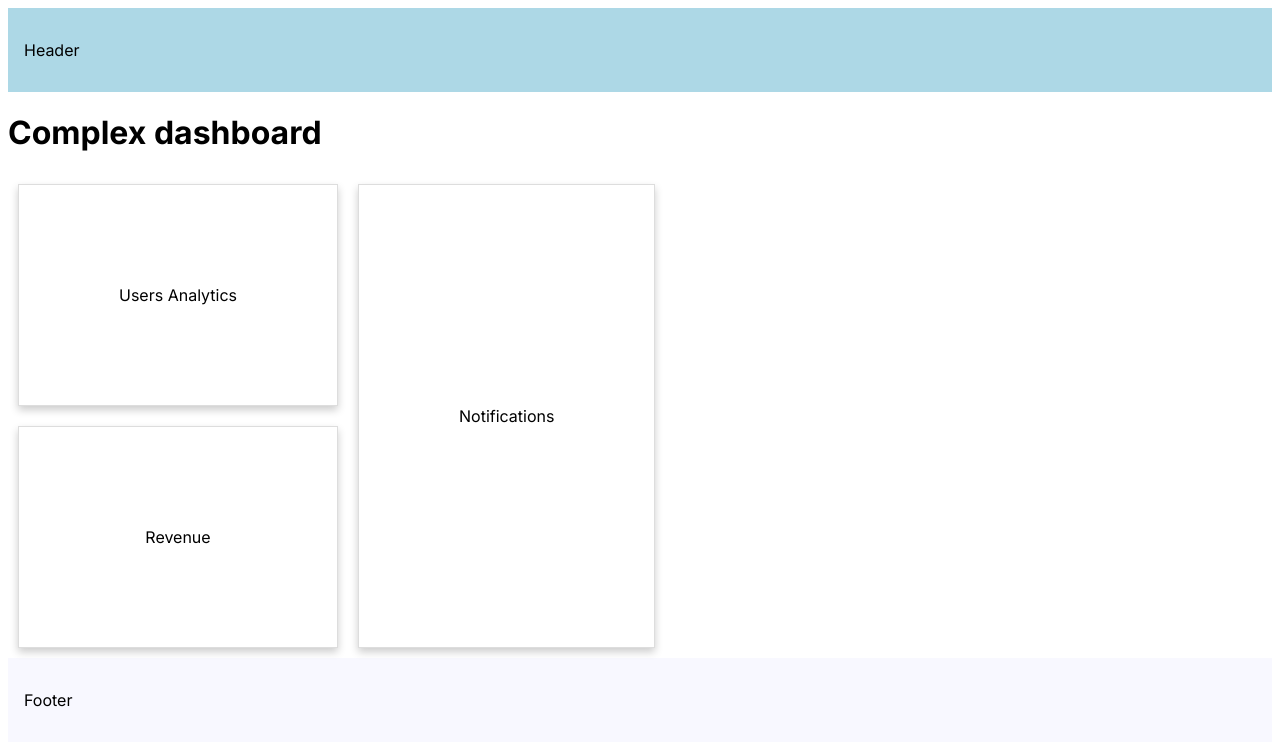
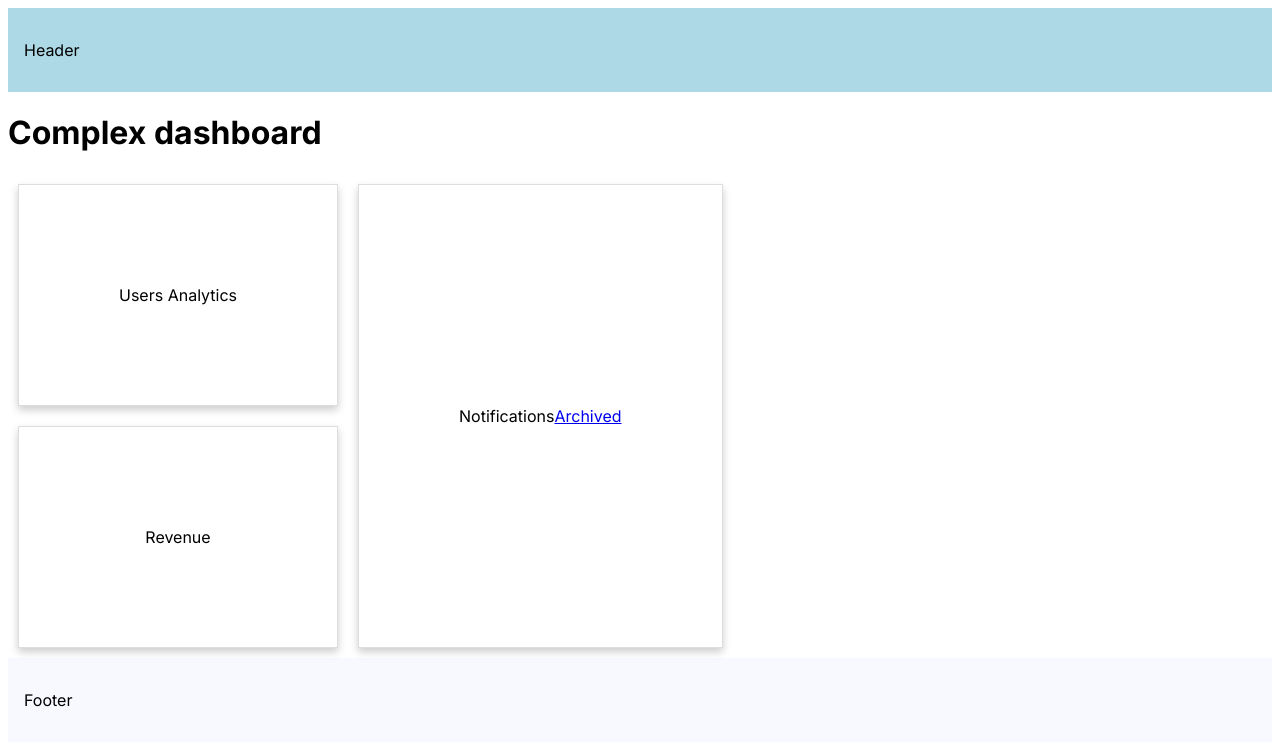
Before and after one commit to kamlesh-simbanic/routing-practice, a Next.js app: page /complex-dashboard in a window 1280 px wide. Shown: the top 746 px of the page. Built offline with nearby package versions, Linux system fonts and the light colour scheme.

Commit message:
umatched Routes

```diff
--- a/src/app/complex-dashboard/@notifications/page.tsx
+++ b/src/app/complex-dashboard/@notifications/page.tsx
@@ -1,5 +1,11 @@
 import Card from "@/components/card";
+import Link from "next/link";
 
 export default function Notifications() {
-  return <Card>Notifications</Card>;
+  return (
+    <Card>
+      <div>Notifications</div>
+      <Link href={"/complex-dashboard/archived"}>Archived</Link>
+    </Card>
+  );
 }
--- a/src/app/complex-dashboard/@users/page.tsx
+++ b/src/app/complex-dashboard/@revenue/default.tsx
@@ -1,5 +1,5 @@
 import Card from "@/components/card";
 
-export default function UsersAnalytics() {
-  return <Card>Users Analytics</Card>;
+export default function DefaultRevenueMatrics() {
+  return <Card>Revenue Matrics</Card>;
 }
--- /dev/null
+++ b/src/app/complex-dashboard/@users/default.tsx
@@ -0,0 +1,5 @@
+import Card from "@/components/card";
+
+export default function DefaultUsersAnalytics() {
+  return <Card>Users Analytics</Card>;
+}
```
Also changed, not shown: src/app/complex-dashboard/@notifications/archived/page.tsx (added, +11 -0 lines), src/app/complex-dashboard/default.tsx (added, +7 -0 lines).
